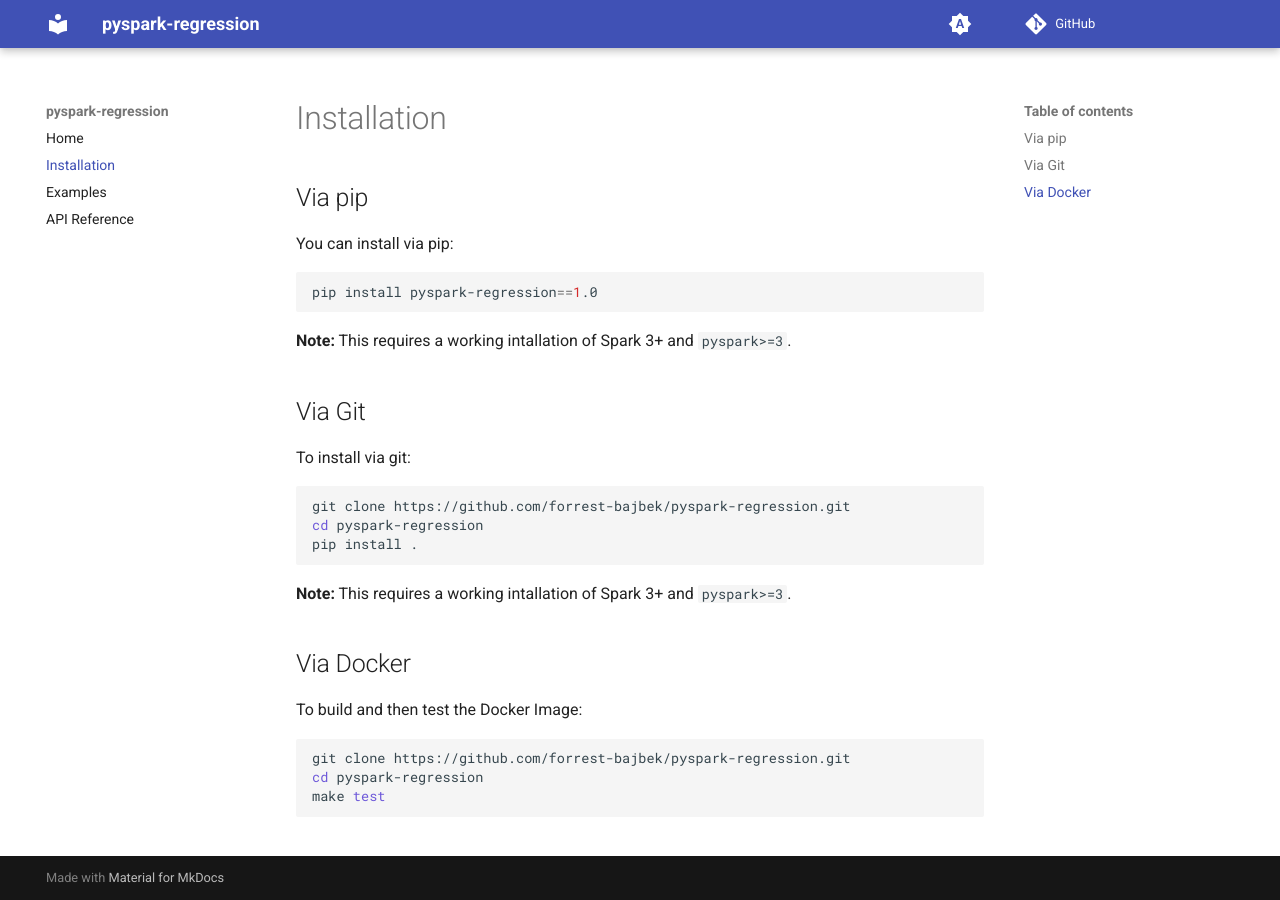
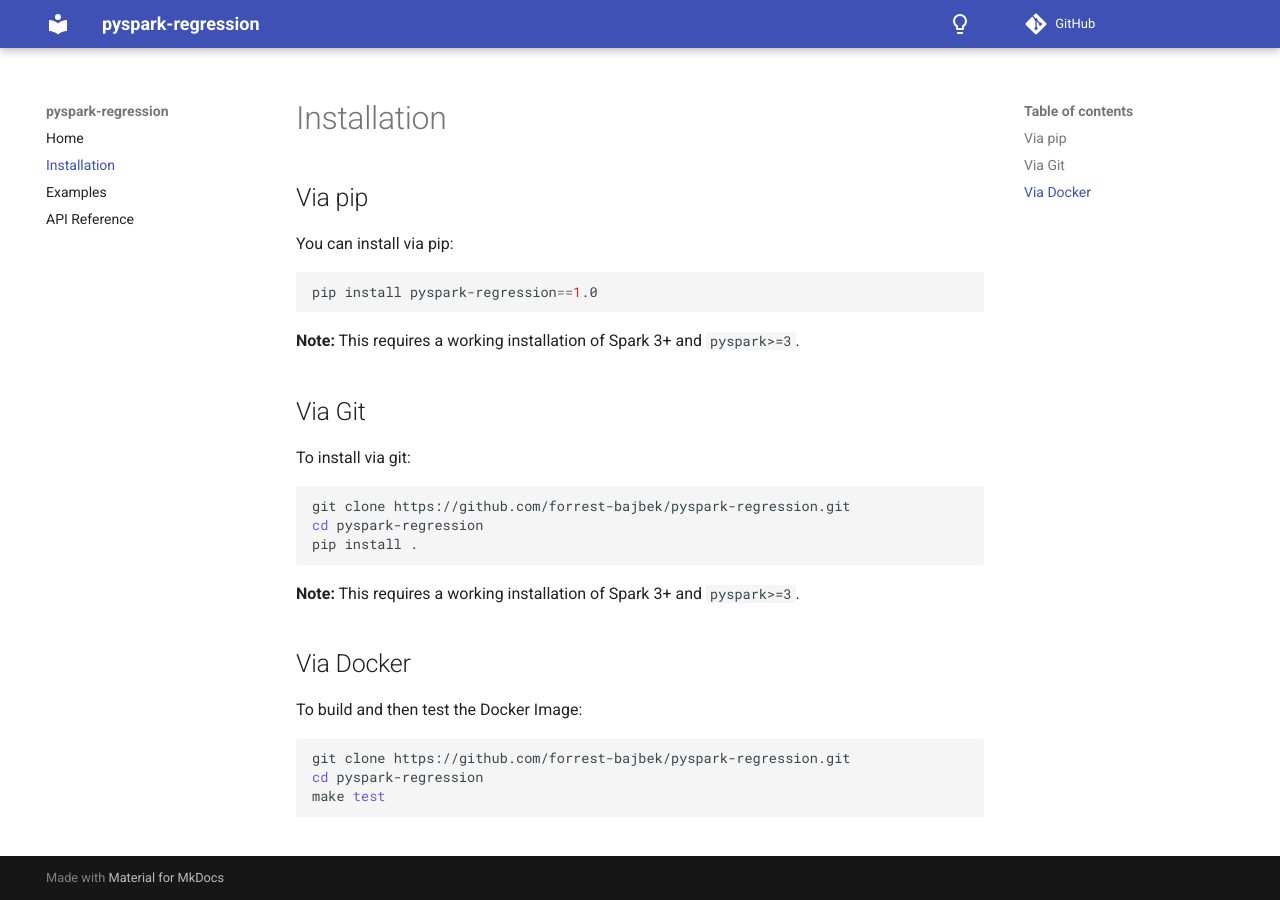
Before and after one commit to forrest-bajbek/pyspark-regression, an MkDocs documentation site: the page built from docs/installation.md, in a window 1280 px wide. Built offline with MkDocs 1.6.1 and Material for MkDocs 9.7.7, drawn with Linux system fonts in a browser that asks for light colours; comment, search, counter and statistics services are not loaded.

Commit message:
Fixed a few typos

````diff
--- a/docs/installation.md
+++ b/docs/installation.md
@@ -4,7 +4,7 @@ You can install via pip:
 ```bash
 pip install pyspark-regression==1.0
 ```
-**Note:** This requires a working intallation of Spark 3+ and `pyspark>=3`.
+**Note:** This requires a working installation of Spark 3+ and `pyspark>=3`.
 
 ## Via Git
 To install via git:
@@ -13,7 +13,7 @@ git clone https://github.com/forrest-bajbek/pyspark-regression.git
 cd pyspark-regression
 pip install .
 ```
-**Note:** This requires a working intallation of Spark 3+ and `pyspark>=3`.
+**Note:** This requires a working installation of Spark 3+ and `pyspark>=3`.
 
 ## Via Docker
 To build and then test the Docker Image:
--- a/mkdocs.yml
+++ b/mkdocs.yml
@@ -14,21 +14,16 @@ theme:
   palette:
     # Palette toggle for automatic mode
     - media: "(prefers-color-scheme)"
+      scheme: slate
       toggle:
-        icon: material/brightness-auto
+        icon: material/lightbulb-outline
         name: Switch to light mode
     # Palette toggle for light mode
     - media: "(prefers-color-scheme: light)"
       scheme: default
       toggle:
-        icon: material/brightness-7
+        icon: material/lightbulb
         name: Switch to dark mode
-    # Palette toggle for dark mode
-    - media: "(prefers-color-scheme: dark)"
-      scheme: slate
-      toggle:
-        icon: material/brightness-4
-        name: Switch to system preference
 
 plugins:
   - mkdocstrings
````
Also changed, not shown: docs/examples.md (+1 -0 lines).
